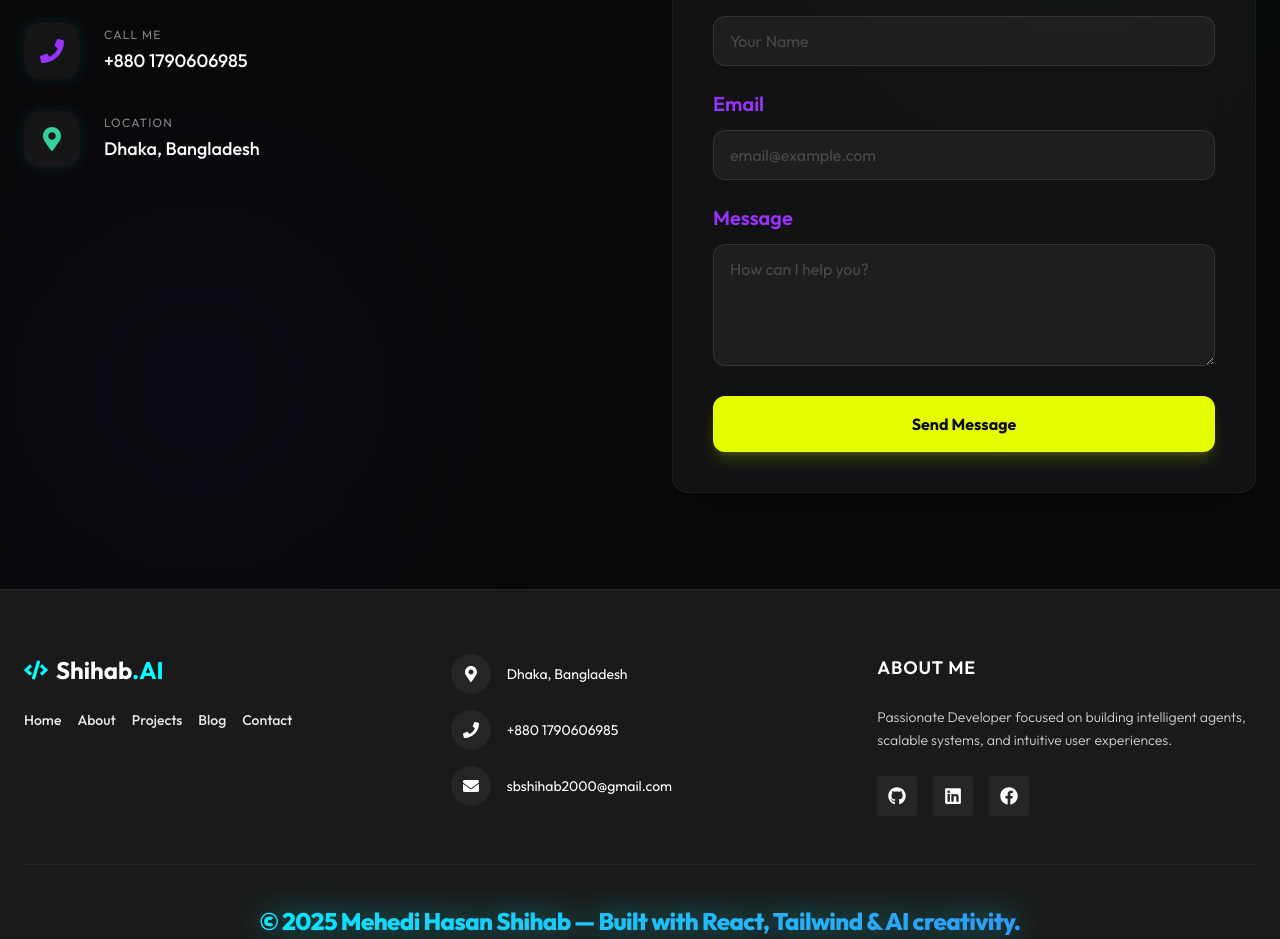
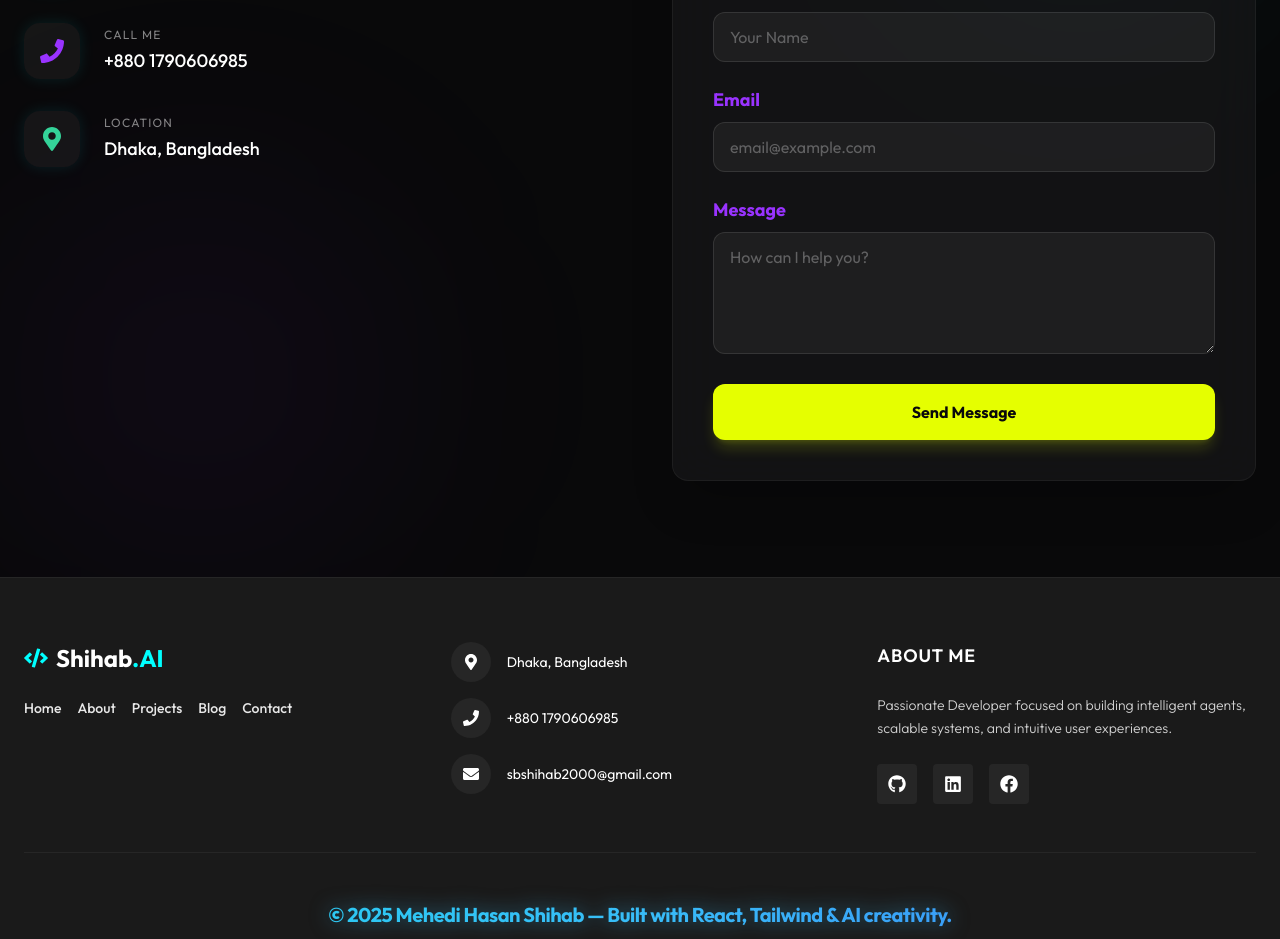
Before and after one commit to sbshihab24/Personal-Portfolio, a React (Vite) app: page / in a window 1280 px wide. Shown: the part 6393-7332 px from the top of the page. Built offline with nearby package versions, Linux system fonts and the light colour scheme.

Commit message:
style: final balanced sizes for contact labels and vibrant footer

```diff
--- a/src/components/Contact.jsx
+++ b/src/components/Contact.jsx
@@ -135,37 +135,37 @@ const Contact = () => {
                         ) : (
                             <form onSubmit={handleSubmit} className="space-y-6">
                                 <div>
-                                    <label htmlFor="name" className="block text-xl font-semibold text-secondary mb-3">Name</label>
+                                    <label htmlFor="name" className="block text-lg font-bold text-secondary mb-2">Name</label>
                                     <input
                                         type="text"
                                         id="name"
                                         name="name"
                                         required
                                         placeholder="Your Name"
-                                        className="w-full bg-white/5 border border-white/10 rounded-xl px-4 py-3 text-white placeholder:text-white/20 focus:outline-none focus:border-secondary/50 transition-colors"
+                                        className="w-full bg-white/5 border border-white/10 rounded-xl px-4 py-3 text-white placeholder:text-white/30 focus:outline-none focus:border-secondary transition-all"
                                     />
                                 </div>
                                 <input type="hidden" name="subject" value="New Portfolio Message from Shihab.AI" />
                                 <div>
-                                    <label htmlFor="email" className="block text-xl font-semibold text-secondary mb-3">Email</label>
+                                    <label htmlFor="email" className="block text-lg font-bold text-secondary mb-2">Email</label>
                                     <input
                                         type="email"
                                         id="email"
                                         name="email"
                                         required
                                         placeholder="email@example.com"
-                                        className="w-full bg-white/5 border border-white/10 rounded-xl px-4 py-3 text-white placeholder:text-white/20 focus:outline-none focus:border-secondary/50 transition-colors"
+                                        className="w-full bg-white/5 border border-white/10 rounded-xl px-4 py-3 text-white placeholder:text-white/30 focus:outline-none focus:border-secondary transition-all"
                                     />
                                 </div>
                                 <div>
-                                    <label htmlFor="message" className="block text-xl font-semibold text-secondary mb-3">Message</label>
+                                    <label htmlFor="message" className="block text-lg font-bold text-secondary mb-2">Message</label>
                                     <textarea
                                         id="message"
                                         name="message"
                                         required
                                         rows="4"
                                         placeholder="How can I help you?"
-                                        className="w-full bg-white/5 border border-white/10 rounded-xl px-4 py-3 text-white placeholder:text-white/20 focus:outline-none focus:border-secondary/50 transition-colors"
+                                        className="w-full bg-white/5 border border-white/10 rounded-xl px-4 py-3 text-white placeholder:text-white/30 focus:outline-none focus:border-secondary transition-all"
                                     ></textarea>
                                 </div>
                                 <motion.button
--- a/src/components/Footer.jsx
+++ b/src/components/Footer.jsx
@@ -69,8 +69,8 @@ const Footer = () => {
                 </div>
 
                 {/* Bottom Bar: Copyright */}
-                <div className="pt-10 border-t border-white/5 text-center">
-                    <p className="text-xl md:text-2xl font-black tracking-tight text-transparent bg-clip-text bg-gradient-to-r from-[#00FFFF] to-[#3B82F6] drop-shadow-[0_0_15px_rgba(0,255,255,0.5)]">
+                <div className="pt-12 border-t border-white/5 text-center">
+                    <p className="text-lg md:text-xl font-bold tracking-tight text-transparent bg-clip-text bg-gradient-to-r from-cyan-400 via-sky-400 to-blue-500 drop-shadow-[0_0_10px_rgba(56,189,248,0.5)]">
                         © 2025 Mehedi Hasan Shihab — Built with React, Tailwind & AI creativity.
                     </p>
                 </div>
```
